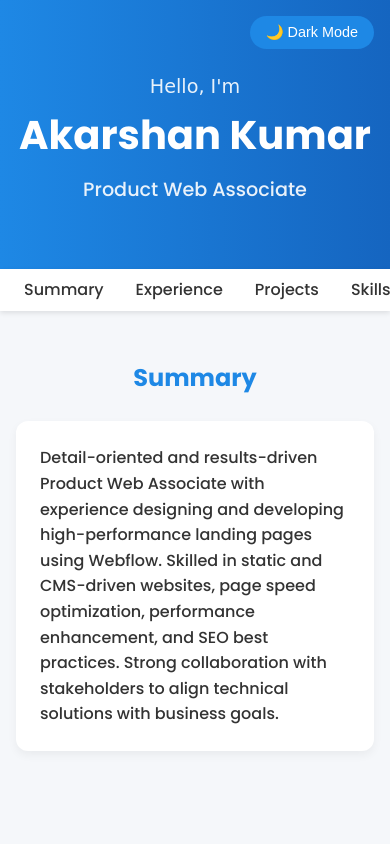
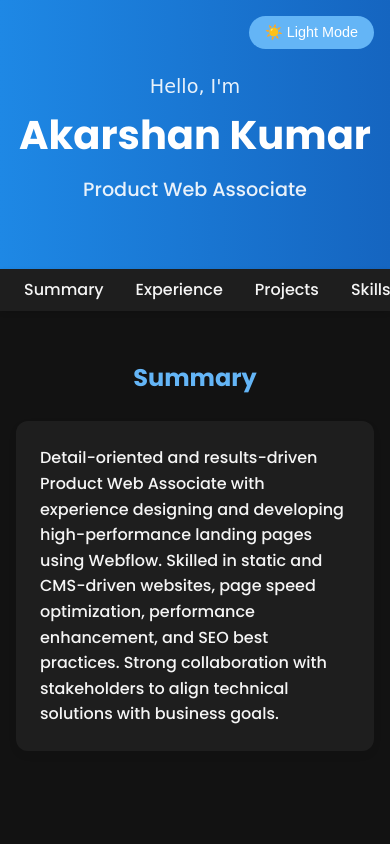
Before and after one commit to Akarshan121/portfolio, a plain HTML site: page index.html in a window 390 px wide. Shown: the top 844 px of the page. Drawn offline with Linux system fonts and the light colour scheme.

Commit message:
Update index.html

```diff
--- a/index.html
+++ b/index.html
@@ -197,18 +197,26 @@
       cursor: pointer;
       font-size: 0.9rem;
     }
+
+     @media only screen and (max-width: 600px) {
+      nav{
+        overflow-x: scroll;
+      }
+     }
   </style>
 </head>
-<body>
+<body data-theme="dark">
+
 
 <header>
-  <button class="toggle-theme" onclick="toggleTheme()">🌙 Dark Mode</button>
+  <!-- <button class="toggle-theme" onclick="toggleTheme()">🌙 Dark Mode</button> -->
+  <button class="toggle-theme" onclick="toggleTheme()">☀️ Light Mode</button>
   <p style="font-family: cursive;">Hello, I'm</p>
   <h1>Akarshan Kumar</h1>
   <p>Product Web Associate</p>
 </header>
 
-<nav style="overflow-x: scroll;">
+<nav style="">
   <a href="#summary">Summary</a>
   <a href="#experience">Experience</a>
   <a href="#projects">Projects</a>
```
